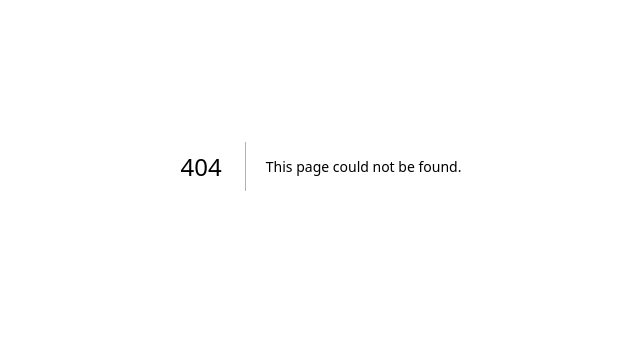
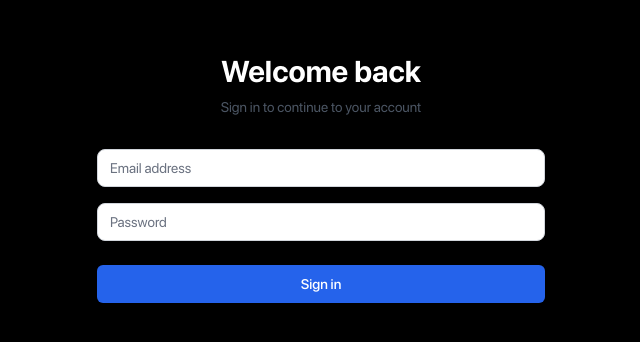
Before and after one commit to sahilkhude117/CourceHive, a Next.js app: page /signin in a window 1280 px wide. Before the commit this address had no page. Shown: the part 234-576 px from the top of the page, without its empty margins (319-959 px from the left). Built offline with nearby package versions, Linux system fonts and the light colour scheme.

Commit message:
signin route

```diff
--- /dev/null
+++ b/app/signin/page.tsx
@@ -0,0 +1,127 @@
+"use client"
+import { useState } from 'react';
+import { signIn } from 'next-auth/react';
+import { useRouter } from 'next/navigation';
+import { TabProvider } from '@/contexts/TabContext';
+
+const SignInPage = () => {
+  const [email, setEmail] = useState('');
+  const [password, setPassword] = useState('');
+  const [name, setName] = useState('');
+  const [loading, setLoading] = useState(false);
+  const [error, setError] = useState('');
+  const router = useRouter();
+
+  const handleSubmit = async (e:any) => {
+    e.preventDefault();
+    setLoading(true);
+    setError('');
+
+    try {
+      const result = await signIn('credentials', {
+        redirect: false,
+        email,
+        password,
+      });
+
+      if (result?.error) {
+        setError('Invalid email or password');
+      } else {
+        router.push('/');
+      }
+    } catch (err) {
+      setError('Something went wrong. Please try again.');
+    } finally {
+      setLoading(false);
+    }
+  };
+
+  return (
+    <TabProvider>
+    <div className="min-h-screen flex items-center justify-center bg-black py-12 px-4 sm:px-6 lg:px-8">
+      <div className="max-w-md w-full space-y-8">
+        {/* Header */}
+        <div className="text-center">
+          <h2 className="mt-6 text-3xl font-bold text-white">
+            Welcome back
+          </h2>
+          <p className="mt-2 text-sm text-gray-600">
+            Sign in to continue to your account
+          </p>
+        </div>
+
+        {/* Form */}
+        <form onSubmit={handleSubmit} className="mt-8 space-y-6">
+          <div className="rounded-md shadow-sm space-y-4">
+            {/* Email Field */}
+            <div>
+              <label htmlFor="email" className="sr-only">
+                Email address
+              </label>
+              <input
+                id="email"
+                name="email"
+                type="email"
+                autoComplete="email"
+                required
+                value={email}
+                onChange={(e) => setEmail(e.target.value)}
+                className="appearance-none rounded-lg relative block w-full px-3 py-2 border border-gray-300 placeholder-gray-500 text-gray-900 focus:outline-none focus:ring-2 focus:ring-blue-500 focus:border-blue-500 focus:z-10 sm:text-sm"
+                placeholder="Email address"
+              />
+            </div>
+
+            {/* Password Field */}
+            <div>
+              <label htmlFor="password" className="sr-only">
+                Password
+              </label>
+              <input
+                id="password"
+                name="password"
+                type="password"
+                autoComplete="current-password"
+                required
+                value={password}
+                onChange={(e) => setPassword(e.target.value)}
+                className="appearance-none rounded-lg relative block w-full px-3 py-2 border border-gray-300 placeholder-gray-500 text-gray-900 focus:outline-none focus:ring-2 focus:ring-blue-500 focus:border-blue-500 focus:z-10 sm:text-sm"
+                placeholder="Password"
+              />
+            </div>
+          </div>
+
+          {/* Error Message */}
+          {error && (
+            <div className="text-red-500 text-sm text-center">
+              {error}
+            </div>
+          )}
+
+          {/* Submit Button */}
+          <div>
+            <button
+              type="submit"
+              disabled={loading}
+              className="group relative w-full flex justify-center py-2 px-4 border border-transparent text-sm font-medium rounded-md text-white bg-blue-600 hover:bg-blue-700 focus:outline-none focus:ring-2 focus:ring-offset-2 focus:ring-blue-500 disabled:opacity-50 disabled:cursor-not-allowed"
+            >
+              {loading ? (
+                <span className="flex items-center">
+                  <svg className="animate-spin -ml-1 mr-3 h-5 w-5 text-white" xmlns="http://www.w3.org/2000/svg" fill="none" viewBox="0 0 24 24">
+                    <circle className="opacity-25" cx="12" cy="12" r="10" stroke="currentColor" strokeWidth="4"></circle>
+                    <path className="opacity-75" fill="currentColor" d="M4 12a8 8 0 018-8V0C5.373 0 0 5.373 0 12h4zm2 5.291A7.962 7.962 0 014 12H0c0 3.042 1.135 5.824 3 7.938l3-2.647z"></path>
+                  </svg>
+                  Signing in...
+                </span>
+              ) : (
+                'Sign in'
+              )}
+            </button>
+          </div>
+        </form>
+      </div>
+    </div>
+    </TabProvider>
+  );
+};
+
+export default SignInPage;
```
